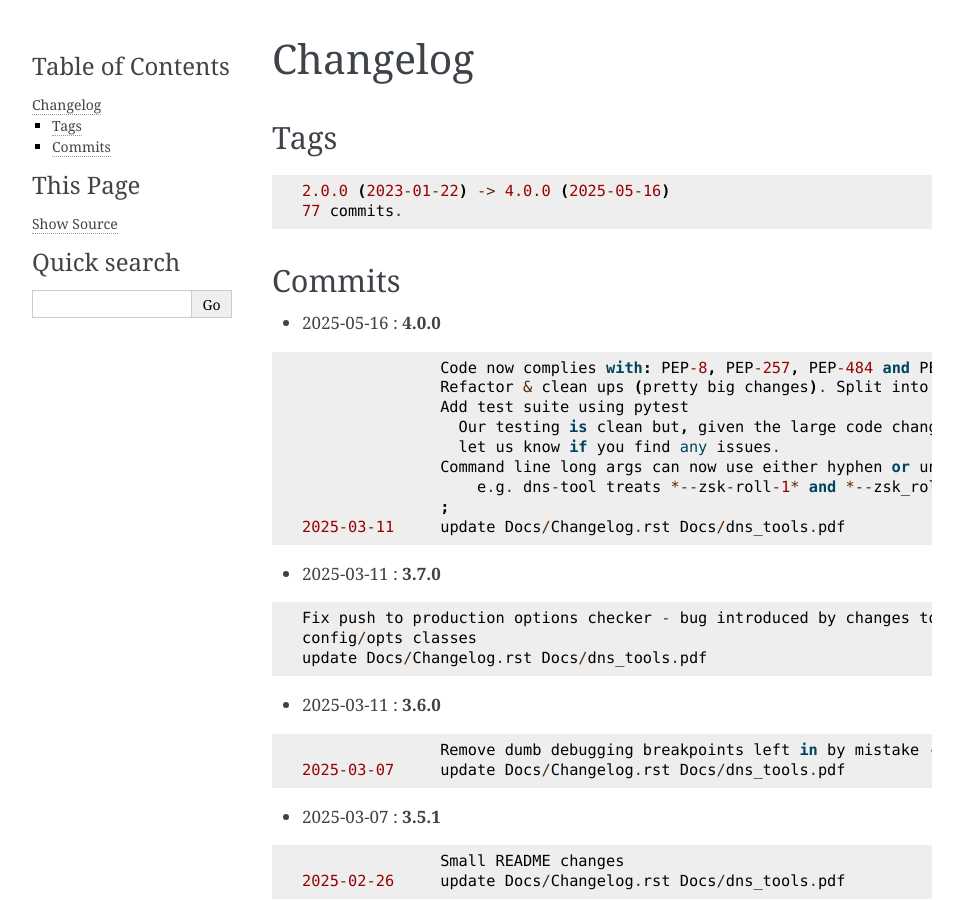
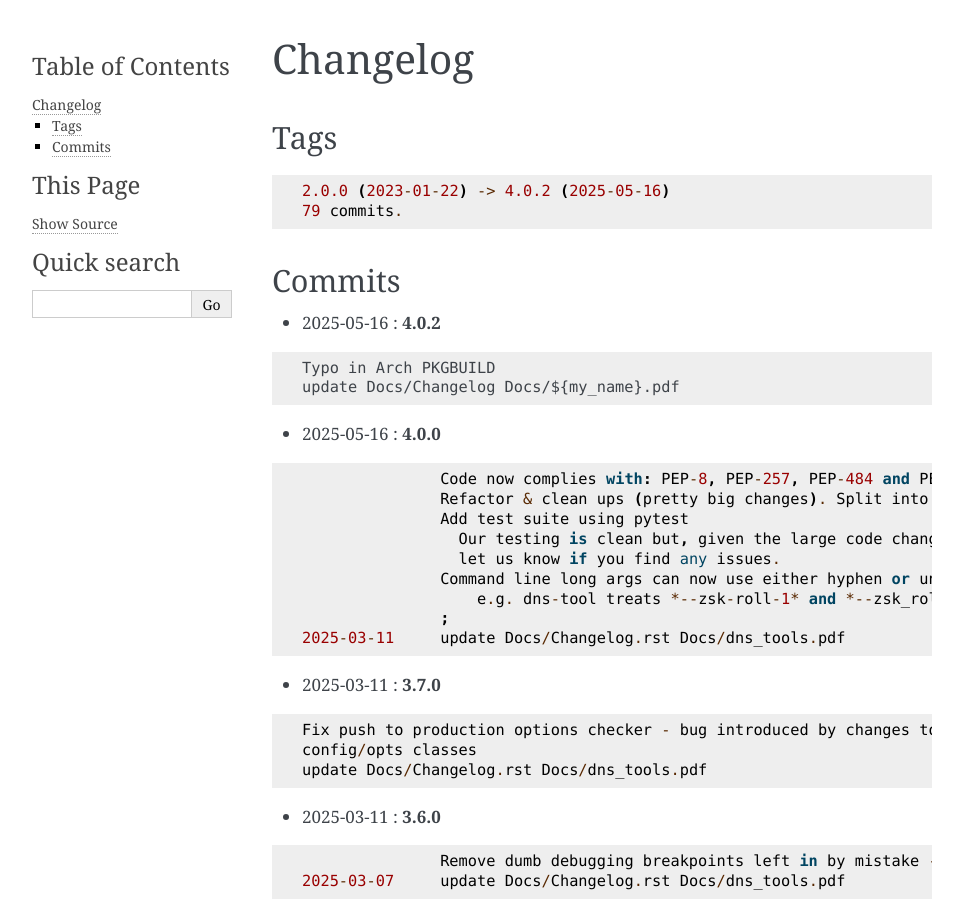
Before and after one commit to gene-git/dns_tools, a Sphinx documentation site: the page built from Docs/Changelog.rst, in a window 1280 px wide and 900 px high. Shown: the whole window, without its empty margins (148-1111 px from the left). Built offline with Sphinx 7.4.7, drawn with Linux system fonts in a browser that asks for light colours; pages that are not in the unit, such as notebooks, are missing from menus.

Commit message:
update Docs/Changelog Docs/${my_name}.pdf

```diff
--- a/Docs/Changelog.rst
+++ b/Docs/Changelog.rst
@@ -7,12 +7,19 @@
 
 ::
 
-	2.0.0 (2023-01-22) -> 4.0.0 (2025-05-16)
-	77 commits.
+	2.0.0 (2023-01-22) -> 4.0.2 (2025-05-16)
+	79 commits.
 
 Commits
 =======
 
+
+* 2025-05-16  : **4.0.2**
+
+::
+
+                Typo in Arch PKGBUILD
+                update Docs/Changelog Docs/${my_name}.pdf
 
 * 2025-05-16  : **4.0.0**
 
```
Also changed, not shown: 2 other files.
